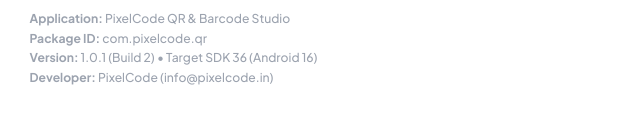
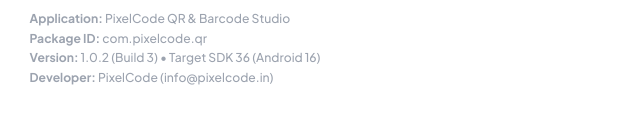
Before and after one commit to VishnuWD/pixelcode-qr, a website: page index.html in a window 1280 px wide. Both pictures are taken after a click on the button "Settings and Privacy". Shown: the part 681-797 px from the top of the page, 0-640 px from the left. Drawn offline with Linux system fonts and the light colour scheme.

Commit message:
Update version display to 1.0.2 (Build 3)

```diff
--- a/index.html
+++ b/index.html
@@ -529,7 +529,7 @@
         <div class="settings-meta-footer">
           <div><strong>Application:</strong> PixelCode QR &amp; Barcode Studio</div>
           <div><strong>Package ID:</strong> com.pixelcode.qr</div>
-          <div><strong>Version:</strong> 1.0.1 (Build 2) &bull; Target SDK 36 (Android 16)</div>
+          <div><strong>Version:</strong> 1.0.2 (Build 3) &bull; Target SDK 36 (Android 16)</div>
           <div><strong>Developer:</strong> PixelCode (info@pixelcode.in)</div>
         </div>
       </div>
```
